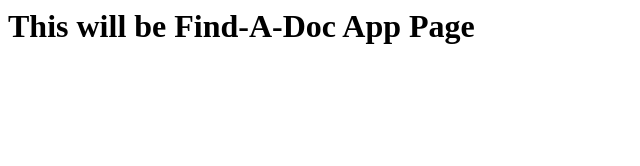
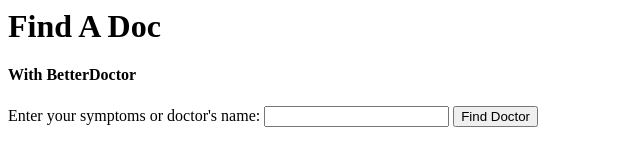
Before and after one commit to Brookeruu/find-a-doc, a website: page src/index.html in a window 1280 px wide. Shown: the whole page, without its empty margins (0-640 px from the left). Drawn offline with Linux system fonts and the light colour scheme.

Commit message:
add basic html

```diff
--- a/src/index.html
+++ b/src/index.html
@@ -1 +1,20 @@
-<h1>This will be Find-A-Doc App Page</h1>
+<h1 class="">Find A Doc</h1>
+<h4>With BetterDoctor</h4>
+
+<div class="container">
+
+  <div class="">
+    <label for="user-input">Enter your symptoms or doctor's name:</label>
+    <input id="user-input" type="text" name="" value="">
+    <button type="submit" class="btn btn-info" name="button">Find Doctor</button>
+  </div>
+
+  <div class="" id="show-doctors">
+
+  </div>
+
+  <div class="" id="showErrors">
+
+  </div>
+
+</div>
```
